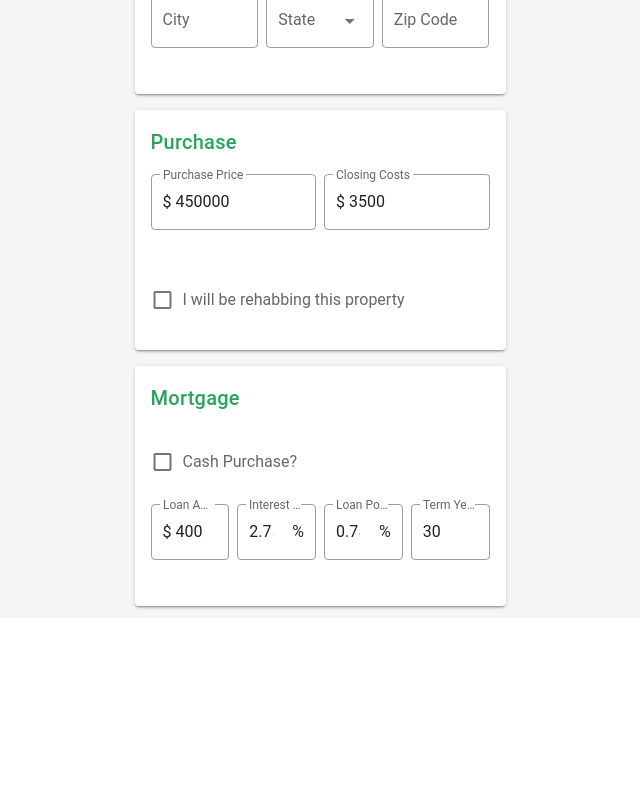
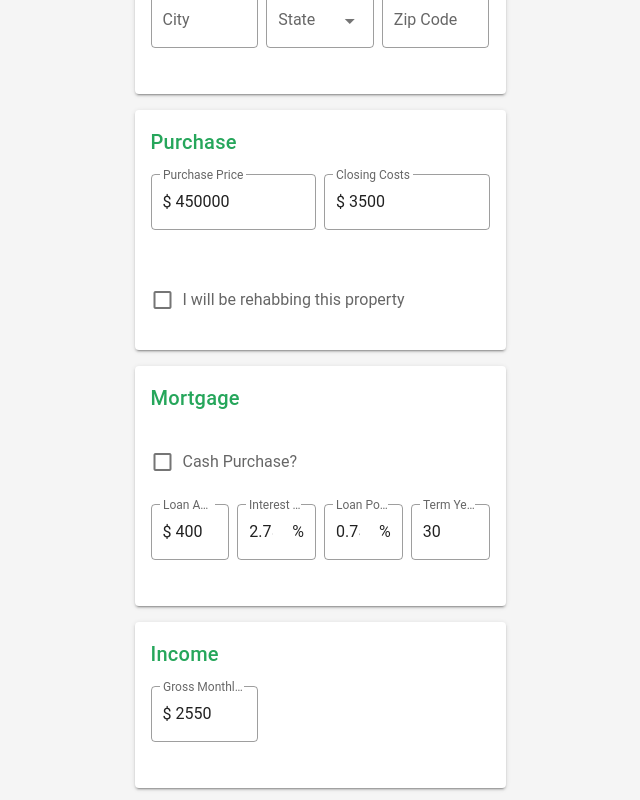
Before and after one commit to hesselapplications/rental-calculator, a Vue app: page / in a window 1280 px wide. Shown: the part 258-1058 px from the top of the page, without its empty margins (320-960 px from the left). Before the commit the page ends 876 px from the top, so only its background shows below. Built offline with nearby package versions, Linux system fonts and the light colour scheme; a small style sheet from the web is missing.

Commit message:
Add income

```diff
--- /dev/null
+++ b/src/components/Income.vue
@@ -0,0 +1,31 @@
+<template>
+  <v-card>
+    <v-card-title class="primary--text">Income</v-card-title>
+    <v-card-text>
+      <v-row dense>
+        <!-- GROSS MONTHLY INCOME -->
+        <v-col cols="4">
+          <money-input
+            v-model="grossMonthlyIncome"
+            label="Gross Monthly Income"
+          ></money-input>
+        </v-col>
+      </v-row>
+    </v-card-text>
+  </v-card>
+</template>
+
+<script>
+import MoneyInput from "@/components/inputs/MoneyInput.vue";
+
+export default {
+  components: {
+    MoneyInput
+  },
+  data() {
+    return {
+      grossMonthlyIncome: 1150 + 1400
+    };
+  },
+};
+</script>
--- a/src/views/RentalCalculator.vue
+++ b/src/views/RentalCalculator.vue
@@ -4,7 +4,8 @@
       <v-col cols="4">
         <property-info class="my-4"></property-info>
         <purchase class="mb-4"/>
-        <loan-details/>
+        <loan-details class="mb-4"/>
+        <income/>
       </v-col>
     </v-row>
   </v-container>
@@ -14,12 +15,14 @@
 import PropertyInfo from "@/components/PropertyInfo.vue"
 import Purchase from "@/components/Purchase.vue"
 import LoanDetails from "@/components/LoanDetails.vue"
+import Income from "@/components/Income.vue"
 
 export default {
   components: {
     PropertyInfo,
     Purchase,
-    LoanDetails
+    LoanDetails,
+    Income
   }
 };
 </script>
```
